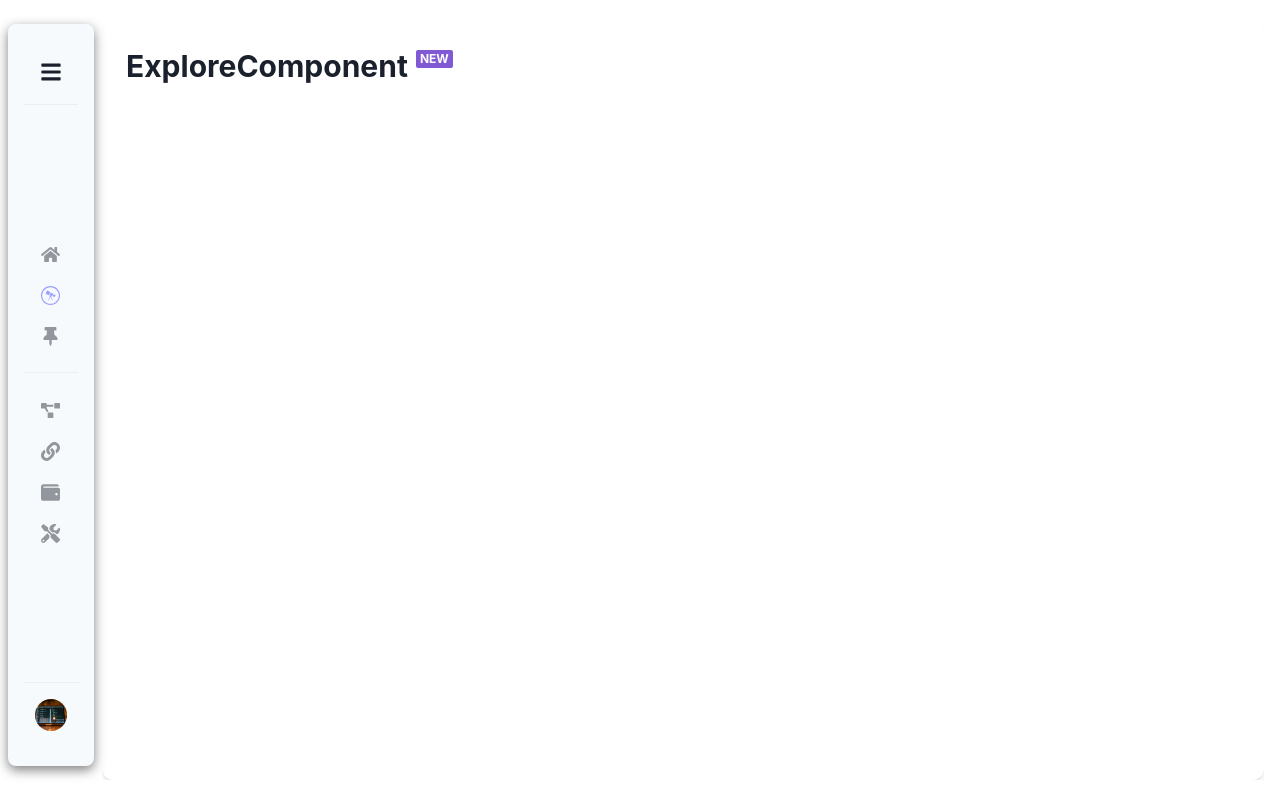
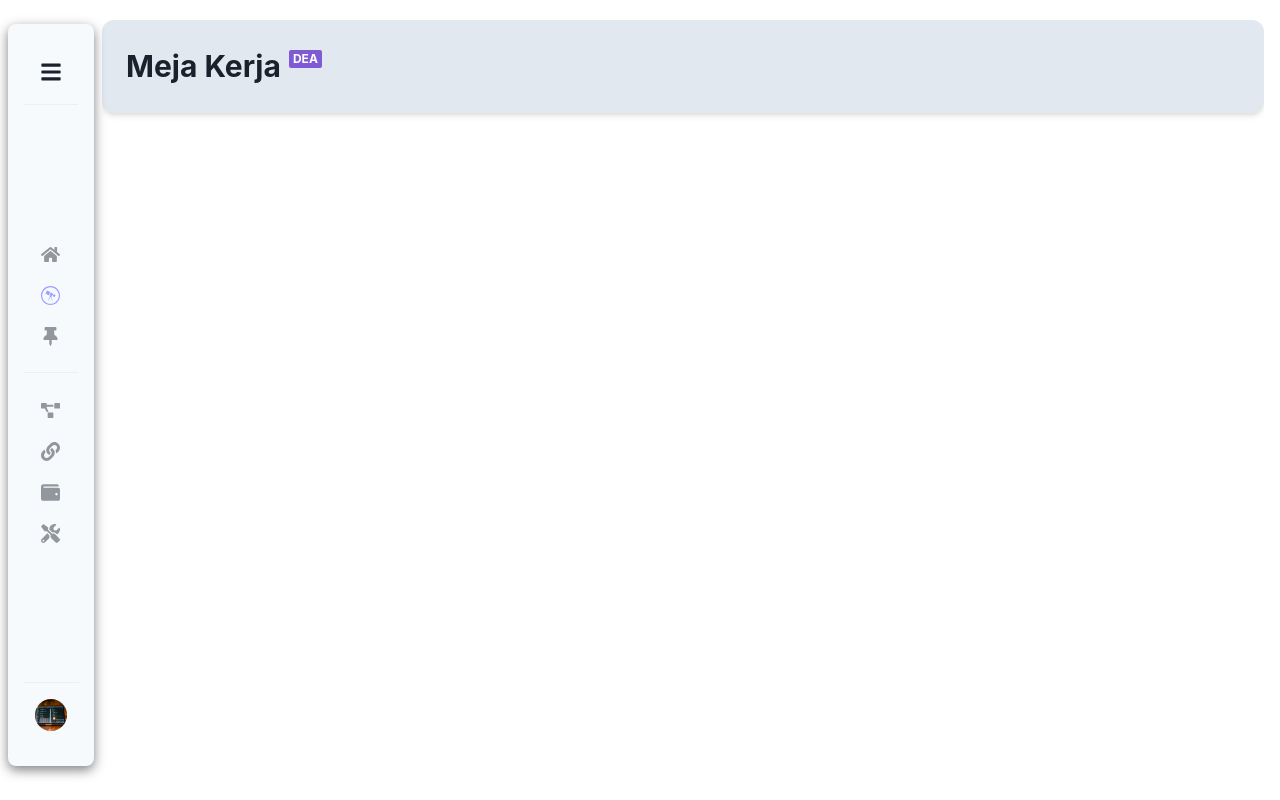
Before and after one commit to wdkana/mkmkmk, a Next.js app: page /explore in a window 1280 px wide. Built offline with nearby package versions, Linux system fonts and the light colour scheme.

Commit message:
fix switch animation off

```diff
--- a/Components/Content/Explore.js
+++ b/Components/Content/Explore.js
@@ -1,26 +1,33 @@
 import React, { useEffect, useState } from "react";
 import { Container, Grid, GridItem, Flex, Box, Badge } from "@chakra-ui/react";
+import { useColorMode, useColorModeValue } from "@chakra-ui/react";
 import {
   motion,
 } from "framer-motion";
 import { animations } from "../../lib/animations";
 
 export default function ExploreComponent(props) {
+  const { toggleColorMode } = useColorMode();
+  const bgColor = useColorModeValue("gray.200", "#5c5f65");
+  const bgColorContent = useColorModeValue("gray.300", "gray.400");
+  const txtColor = useColorModeValue("black.300", "gray.50");
   console.log("props", props);
+
   const [firstLoad, setFristLoad] = useState(0);
+
   const MotionFlex = motion(Flex);
 
   const Grid1 = () => {
     return (
       <MotionFlex
         w="full"
-        h="100%"
         p={[4, 4, 4, 6]}
         alignItems="flex-start"
-        bgColor={props.bgColor}
-        textColor={props.txtColor}
+        bgColor={bgColor}
+        textColor={txtColor}
         rounded={`xl`}
         justifyContent="space-between"
+        toggleColorMode={toggleColorMode}
         shadow={"md"}
         initial={firstLoad < 1 ? animations.destopOffBottom : false}
         animate={animations.desktopOn}
@@ -35,7 +42,7 @@ export default function ExploreComponent(props) {
         }}
       >
         <Box fontWeight={"bold"} fontSize={["lg", "xl", "xl", "3xl"]}>
-          ExploreComponent
+          Meja Kerja
           <Badge
             mb={5}
             ml={2}
@@ -44,7 +51,7 @@ export default function ExploreComponent(props) {
             colorScheme="purple"
           >
             {" "}
-            NEW
+            DEA
           </Badge>
         </Box>
       </MotionFlex>
@@ -68,10 +75,10 @@ export default function ExploreComponent(props) {
         <GridItem
           colStart={1}
           colEnd={9}
-        // rowStart={[2, 1]}
-        // colEnd={{ base: 9, lg: 5, md: 5 }}
+          // rowStart={[2, 1]}
+          // colEnd={{ base: 9, lg: 5, md: 5 }}
         >
-          {Grid1()}
+            {Grid1()}
         </GridItem>
 
       </Grid>
--- a/Components/Header/Sidebar.js
+++ b/Components/Header/Sidebar.js
@@ -26,6 +26,7 @@ import { motion } from "framer-motion";
 
 export default function Sidebar(props) {
   const MotionFlex = motion(Flex);
+  const [animationToggle, setAnimationToggle] = useState(0)
 
   const dataNav = [
     {
@@ -90,9 +91,13 @@ export default function Sidebar(props) {
   };
 
   const item = {
-    hidden: { opacity: 0, x: -150},
-    visible: { opacity: 1, x: 0},
+    hidden: { opacity: 0, x: -150 },
+    visible: { opacity: 1, x: 0 },
   };
+
+  const onAnimationToggle = (data) => {
+    setAnimationToggle(data)
+  }
 
   return (
     <MotionFlex
@@ -108,9 +113,12 @@ export default function Sidebar(props) {
       flexDir="column"
       justify="space-between"
       p={15}
-      initial="hidden"
+      initial={animationToggle < 1 ? "hidden" : false}
       animate="visible"
       variants={variants}
+      onAnimationComplete={() => {
+        setAnimationToggle(animationToggle + 1);
+      }}
     >
       <MotionFlex
         p="2%"
@@ -131,6 +139,7 @@ export default function Sidebar(props) {
             props.navSize == "small"
               ? props.onChangeNavSize("large")
               : props.onChangeNavSize("small");
+              setAnimationToggle(0)
           }}
         />
 
@@ -202,6 +211,7 @@ export default function Sidebar(props) {
             </Heading>
 
             <SwitchItem
+              onAnimationToggle={onAnimationToggle}
               navSize={props.navSize}
               title={
                 props.colorMode === "light"
--- a/Components/Header/SwitchItem.js
+++ b/Components/Header/SwitchItem.js
@@ -9,7 +9,14 @@ export default function SwitchItem({
   txtColor,
   colorMode,
   toggleColorMode,
+  onAnimationToggle
 }) {
+
+  const onToggleSwitch = () => {
+    toggleColorMode
+    onAnimationToggle(1)
+  }
+
   return (
     <Flex
       flexDir="column"
@@ -36,6 +43,7 @@ export default function SwitchItem({
         position="absolute"
         right="1px"
         size="sm"
+        onClick={() => onAnimationToggle(1)}
         onChange={toggleColorMode}
         colorScheme="blue"
         isChecked={colorMode == "dark" ? false : true} />
```
